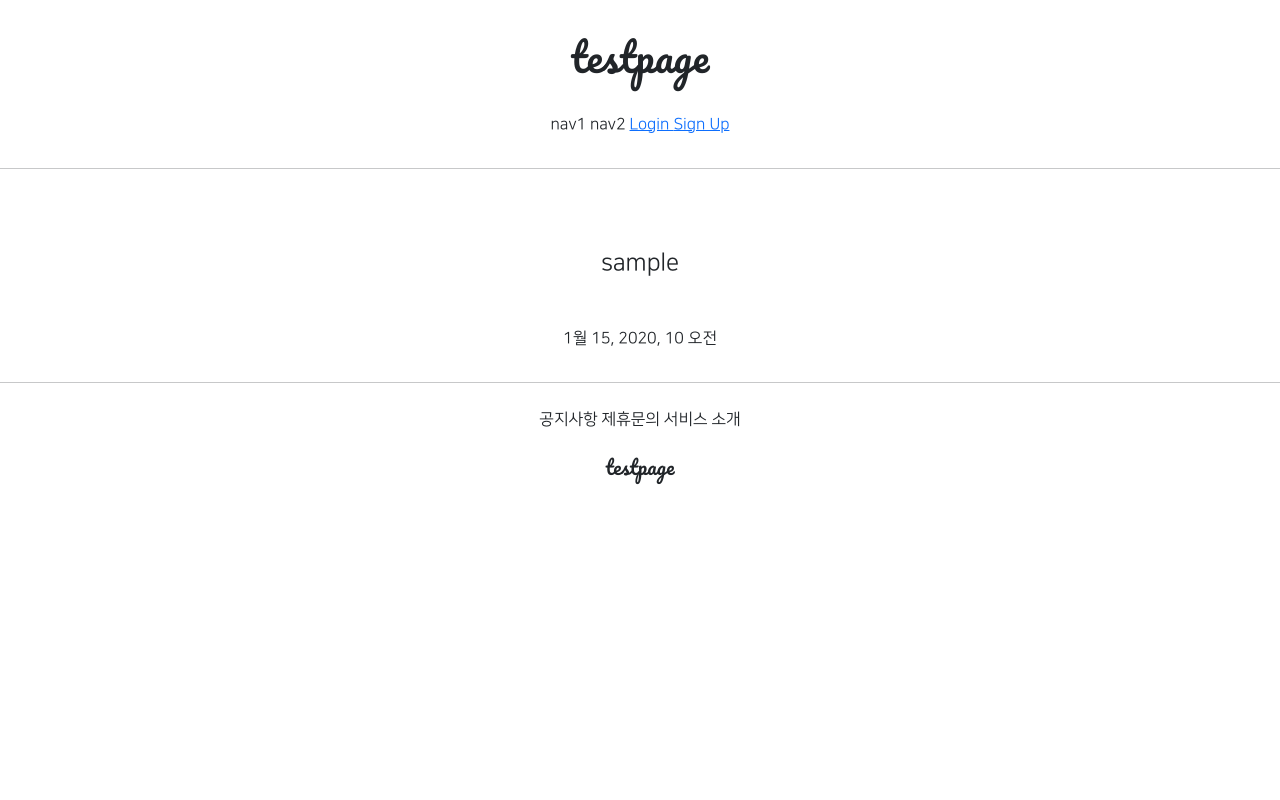
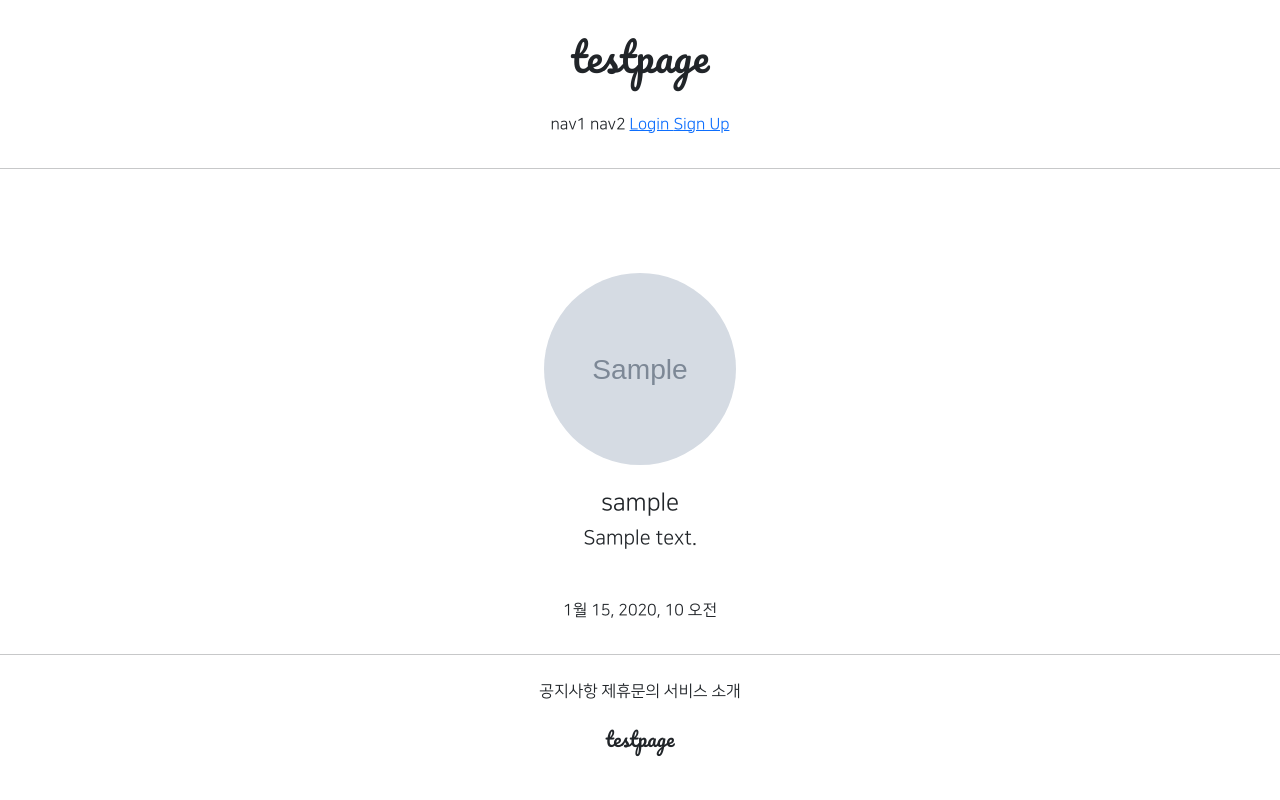
Before and after one commit to phu92/GIS_phu_repeat, a Django app: page /accounts/detail/1 in a window 1280 px wide. Run offline with Django 3.2, Linux system fonts and the light colour scheme; tables that the repository leaves empty hold one stand-in row (values such as "Sample post"); grey boxes marked "Sample" are stand-in pictures; parts of the project's set-up code (start-up, migrations or seed data) failed here and were passed over; some libraries are stand-ins or nearby versions.

Commit message:
7.27 git commit 4

```diff
--- a/GIS_phu_repeat/urls.py
+++ b/GIS_phu_repeat/urls.py
@@ -1,5 +1,4 @@
-"""GIS_phu_repeat URL Configuration
-
+"""gis_4ban_1 URL Configuration
 The `urlpatterns` list routes URLs to views. For more information please see:
     https://docs.djangoproject.com/en/3.2/topics/http/urls/
 Examples:
@@ -13,11 +12,13 @@ Including another URLconf
     1. Import the include() function: from django.urls import include, path
     2. Add a URL to urlpatterns:  path('blog/', include('blog.urls'))
 """
+from django.conf import settings
+from django.conf.urls.static import static
 from django.contrib import admin
 from django.urls import path, include
 
 urlpatterns = [
     path('admin/', admin.site.urls),
     path('accounts/', include('accountapp.urls')),
-    path('profiles/', include('profileapp.urls'))
-]
+    path('profiles/', include('profileapp.urls')),
+] + static(settings.MEDIA_URL, document_root=settings.MEDIA_ROOT)
--- a/accountapp/templates/accountapp/detail.html
+++ b/accountapp/templates/accountapp/detail.html
@@ -4,7 +4,19 @@
 
     <div class="text-center mw-500 m-auto">
         <div class="m-5">
-            <h4>{{ target_user.username }}</h4>
+            {% if target_user.profile %}
+                <img src="{{ target_user.profile.image.url }}"
+                     class="profile_image m-4"
+                     alt="profile image">
+                <h4>{{ target_user.profile.nickname }}</h4>
+                <h5>{{ target_user.profile.message }}</h5>
+            {% else %}
+            <h4>
+                <a href="{% url 'profileapp:create' %}">
+                    Create Profile
+                </a>
+            </h4>
+            {% endif %}
         </div>
         <div>
             {{ target_user.date_joined }}
@@ -22,5 +34,4 @@
         </div>
         {% endif %}
     </div>
-
-{% endblock content %}
+{% endblock %}
--- a/static/base.css
+++ b/static/base.css
@@ -18,3 +18,11 @@
     max-width: 500px;
     padding: 1rem 1.5rem;
 }
+
+.profile_image {
+    height: 12rem;
+    width: 12rem;
+    border-radius: 20rem;
+    object-fit: cover;
+
+}
```
Also changed, not shown: profile/01._DJ라이언과_함께_하는_한강_드라이브_Day_ver..png (added).
